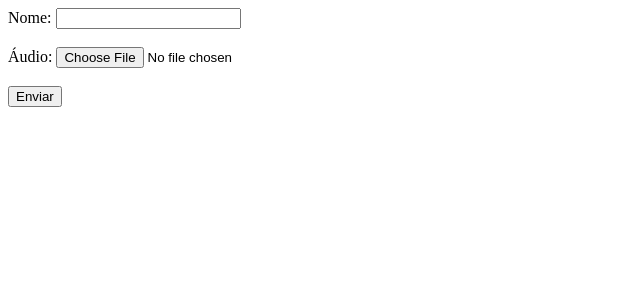
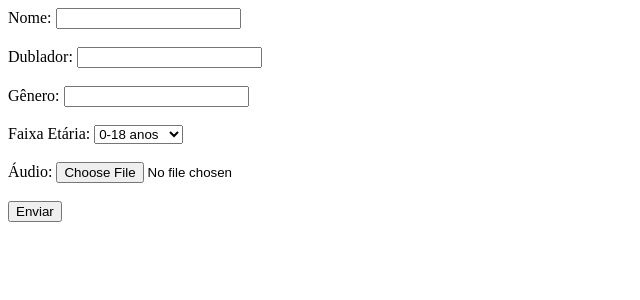
Before and after one commit to VitorFonseca123/Vozes_BD, a Flask app: page / in a window 1280 px wide. Shown: the top 300 px of the page, without its empty margins (0-640 px from the left). Run offline with Flask 3, Linux system fonts and the light colour scheme.

Commit message:
adiciona campos no formulario

```diff
--- a/app.py
+++ b/app.py
@@ -47,7 +47,7 @@ def processa_novo_audio():
     nome_per = request.form.get('nome')
     nome_dub = request.form.get('dublador')
     per_genero = request.form.get('genero')
-    per_idade = request.form.get('faixa etaria')
+    per_idade = request.form.get('faixa_etaria')
     if not nome_per or not per_genero or not per_idade:
         return "Erro: Dado não fornecido!", 400
 
--- a/templates/form.html
+++ b/templates/form.html
@@ -10,6 +10,19 @@
     <form action="/processa_dados" method="post" enctype="multipart/form-data">
         <label for="nome">Nome:</label>
         <input type="text" id="nome" name="nome" required><br><br>
+        <label for="dublador">Dublador:</label>
+        <input type="text" id="dublador" name="dublador"><br><br>
+        <label for="genero">Gênero:</label>
+        <input type="text" id="genero" name="genero"><br><br>
+        <label for="faixa_etaria">Faixa Etária:</label>
+        <select name="faixa_etaria" id="faixa_etaria">
+        <option value="0-18">0-18 anos</option>
+        <option value="19-30">19-30 anos</option>
+        <option value="31-45">31-45 anos</option>
+        <option value="46-60">46-60 anos</option>
+        <option value="60+">60+ anos</option></select><br><br>
+
+
         <label for="audio">Áudio:</label>
         <input type="file" id="audio" name="audio" accept="audio/*" required><br><br>
 
--- a/templates/recupera.html
+++ b/templates/recupera.html
@@ -13,6 +13,9 @@
         <thead>
             <tr>
                 <th>Nome</th>
+                <th>Dublador</th>
+                <th>Gênero</th>
+                <th>Faixa Etária</th>
                 <th>Frequência Média</th>
                 <th>Tom Médio</th>
                 <th>Taxa de Amostragem</th>
@@ -26,6 +29,9 @@
             {% for metadata, document in zip(resultados['metadatas'], documentos) %}
             <tr>
                 <td>{{ metadata.nome }}</td>
+                <td>{{ metadata.dublador }}</td>
+                <td>{{ metadata.genero }}</td>
+                <td>{{ metadata.faixa_etaria }}</td>
                 <td>{{ document.frequencia_media }}</td>
                 <td>{{ document.tom_medio }}</td>
                 <td>{{ document.sample_rate }}</td>
```
Also changed, not shown: 1 other file.
